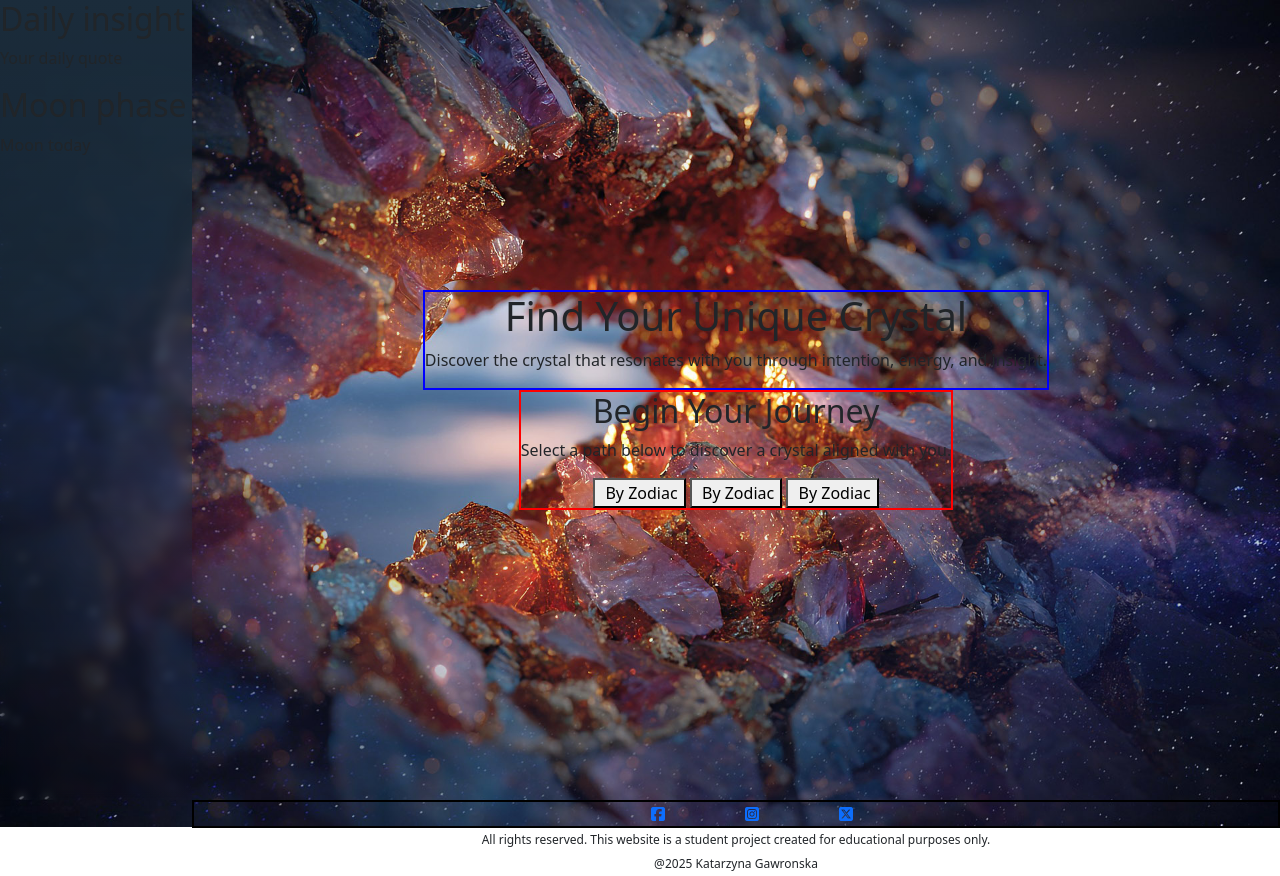
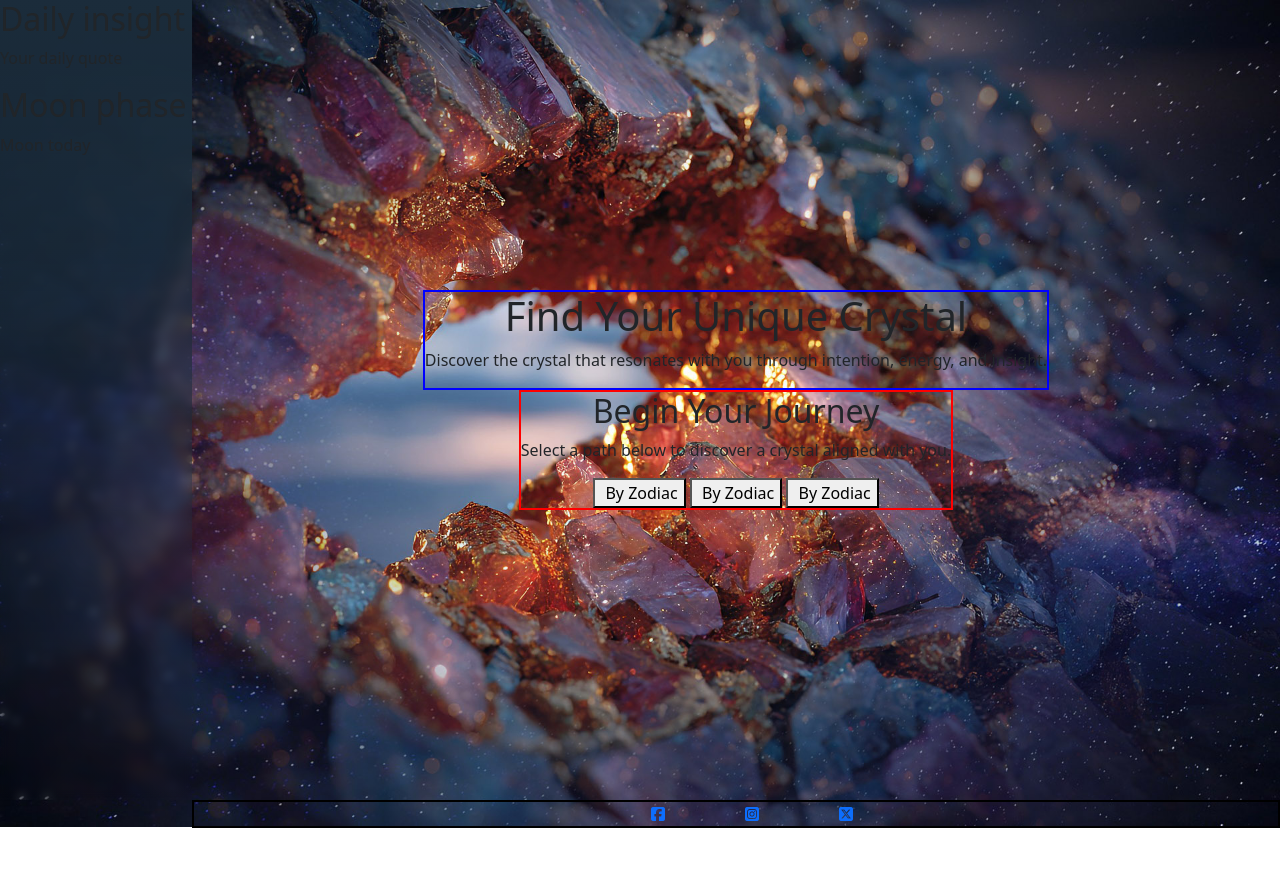
Before and after one commit to Kanareknie/find-your-crystal, a plain HTML site: page index.html in a window 1280 px wide. Drawn offline with nearby package versions, Linux system fonts and the light colour scheme.

```diff
--- a/assets/css/style.css
+++ b/assets/css/style.css
@@ -90,6 +90,10 @@
     border: 2px solid red;
 }
 
+#footer-container {
+    color: #ffffff;
+}
+
 /* === Media - mobile  */
 @media (max-width: 480px) {
 
```
Also changed, not shown: README.md.
